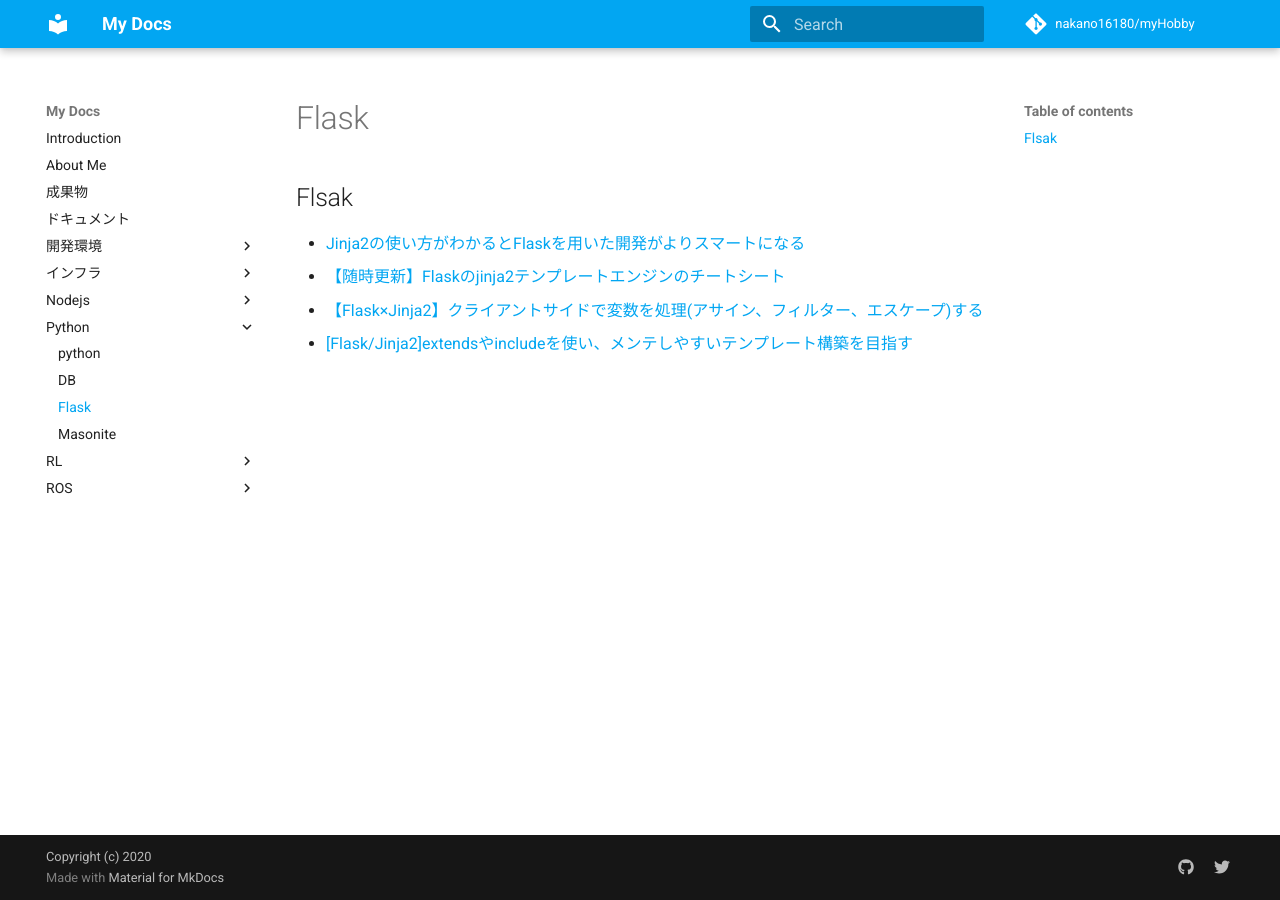
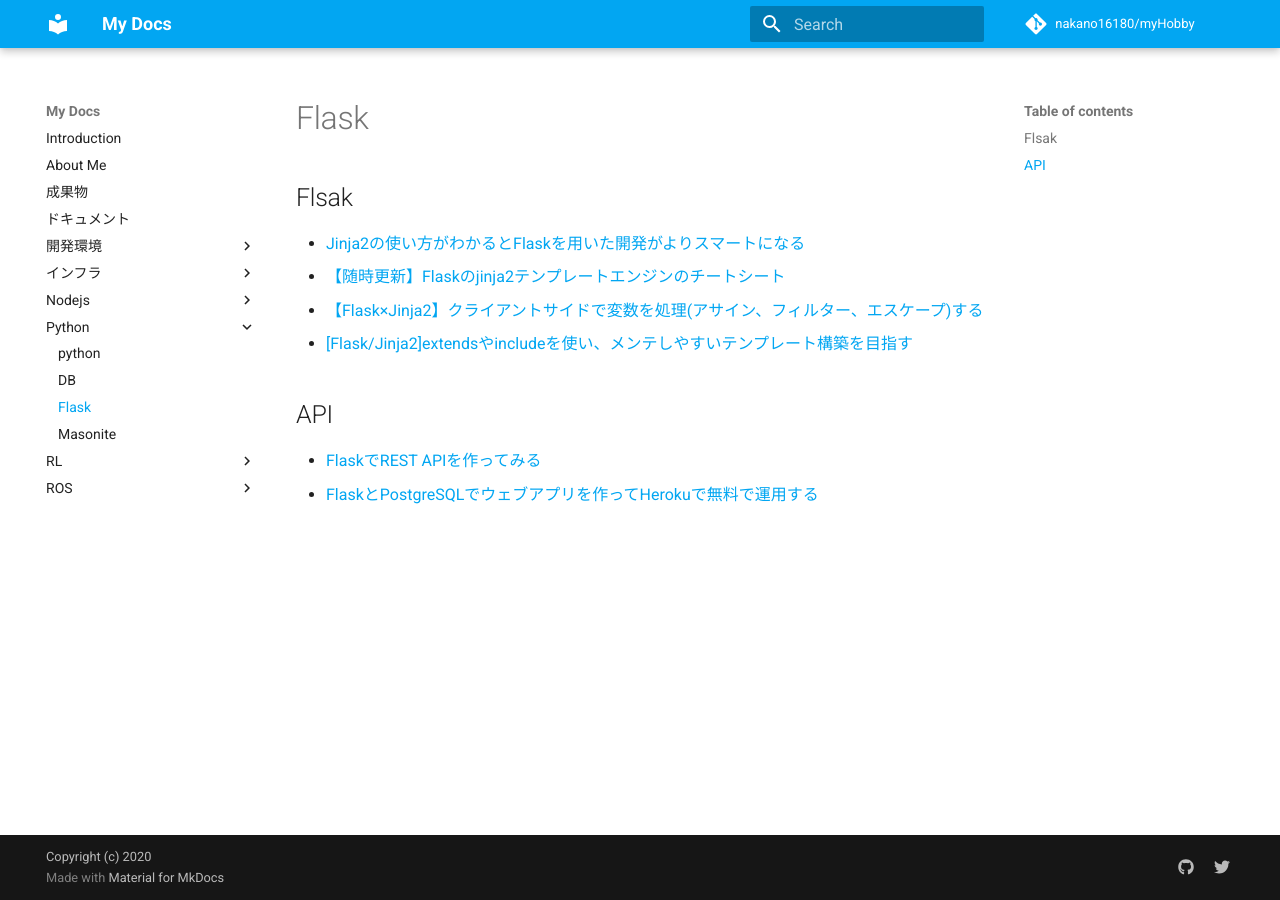
Before and after one commit to nakano16180/myHobby, an MkDocs documentation site: the page built from docs/Python/flask.md, in a window 1280 px wide. Built offline with MkDocs 1.6.1 and Material for MkDocs 9.7.7, drawn with Linux system fonts in a browser that asks for light colours; comment, search, counter and statistics services are not loaded.

Commit message:
update pythons

```diff
--- a/docs/Python/flask.md
+++ b/docs/Python/flask.md
@@ -3,3 +3,7 @@
   - [【随時更新】Flaskのjinja2テンプレートエンジンのチートシート](https://tanuhack.com/jinja2-cheetsheet/)
   - [【Flask×Jinja2】クライアントサイドで変数を処理(アサイン、フィルター、エスケープ)する](https://tanuhack.com/jinja2-block/)
   - [[Flask/Jinja2]extendsやincludeを使い、メンテしやすいテンプレート構築を目指す](http://pixelbeat.jp/flask-jinja2-build-easy-to-maintenance-template-using-extends-and-include/)
+
+## API
+  - [FlaskでREST APIを作ってみる](https://medium.com/nyle-engineering-blog/flask%E3%81%A7rest-api%E3%82%92%E4%BD%9C%E3%81%A3%E3%81%A6%E3%81%BF%E3%82%8B-fad8ae1fde5c)
+  - [FlaskとPostgreSQLでウェブアプリを作ってHerokuで無料で運用する](https://qiita.com/croquette0212/items/9b4dc5377e7d6f292671)
```
Also changed, not shown: docs/Python/masonite.md (+1 -0 lines), docs/Python/python.md (+2 -0 lines).
